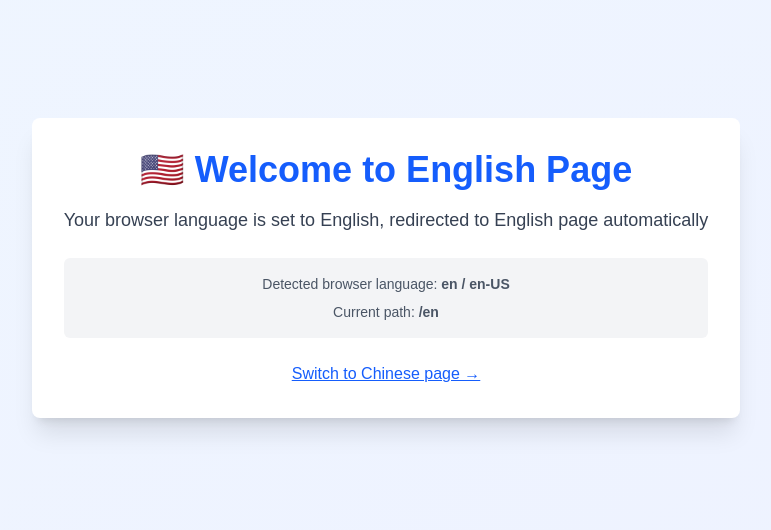
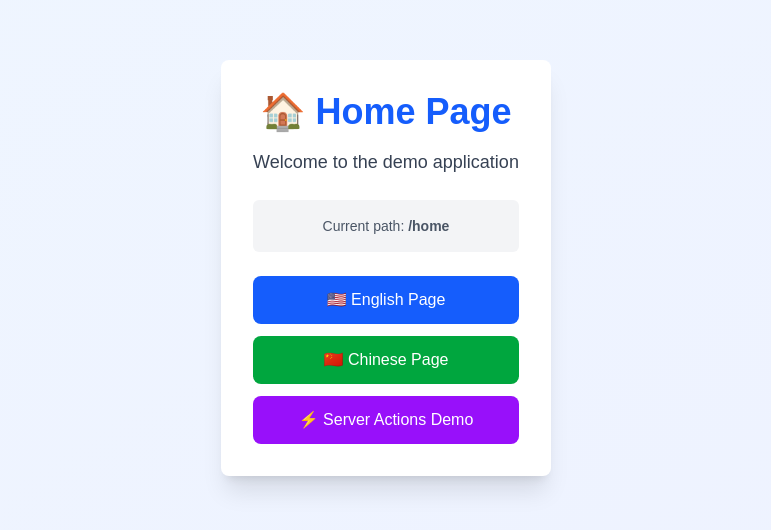
Before and after one commit to vincentism/my-app-latest-middleware, a Next.js app: page /home in a window 1280 px wide. Shown: the part 132-662 px from the top of the page, without its empty margins (254-1025 px from the left). Built offline with nearby package versions, Linux system fonts and the light colour scheme.

Commit message:
feat: test redirect render issue

```diff
--- a/src/app/home/page.tsx
+++ b/src/app/home/page.tsx
@@ -1,28 +1,46 @@
-export default function EnglishPage() {
+export default function HomePage() {
   return (
     <div className="min-h-screen flex items-center justify-center bg-gradient-to-br from-blue-50 to-indigo-50">
-      <div className="text-center p-8 bg-white rounded-lg shadow-xl">
+      <div className="text-center p-8 bg-white rounded-lg shadow-xl max-w-2xl">
         <h1 className="text-4xl font-bold text-blue-600 mb-4">
-          🇺🇸 Welcome to English Page
+          🏠 Home Page
         </h1>
         <p className="text-lg text-gray-700 mb-6">
-          Your browser language is set to English, redirected to English page automatically
+          Welcome to the demo application
         </p>
-        <div className="bg-gray-100 p-4 rounded-md">
+        <div className="bg-gray-100 p-4 rounded-md mb-6">
           <p className="text-sm text-gray-600">
-            Detected browser language: <strong>en / en-US</strong>
-          </p>
-          <p className="text-sm text-gray-600 mt-2">
-            Current path: <strong>/en</strong>
+            Current path: <strong>/home</strong>
           </p>
         </div>
-        <div className="mt-6">
-          <a
-            href="/zh"
-            className="text-blue-600 hover:text-blue-800 underline"
-          >
-            Switch to Chinese page →
-          </a>
+
+        <div className="space-y-3">
+          <div>
+            <a
+              href="/en"
+              className="inline-block w-full px-6 py-3 bg-blue-600 text-white rounded-lg hover:bg-blue-700 transition"
+            >
+              🇺🇸 English Page
+            </a>
+          </div>
+
+          <div>
+            <a
+              href="/zh"
+              className="inline-block w-full px-6 py-3 bg-green-600 text-white rounded-lg hover:bg-green-700 transition"
+            >
+              🇨🇳 Chinese Page
+            </a>
+          </div>
+
+          <div>
+            <a
+              href="/server-action-demo"
+              className="inline-block w-full px-6 py-3 bg-purple-600 text-white rounded-lg hover:bg-purple-700 transition"
+            >
+              ⚡ Server Actions Demo
+            </a>
+          </div>
         </div>
       </div>
     </div>
--- a/src/app/page.tsx
+++ b/src/app/page.tsx
@@ -141,24 +141,24 @@
 
 
 
-// 'use client';
+'use client';
 
-// import { useRouter } from 'next/navigation';
-// import { useEffect } from 'react';
+import { useRouter } from 'next/navigation';
+import { useEffect } from 'react';
+
+export default function HomePage() {
+  const router = useRouter();
+
+  useEffect(() => {
+    router.push('/home');
+  }, [router]);
+
+  return null;
+}
+
+
+// import { redirect } from 'next/navigation';
 
 // export default function HomePage() {
-//   const router = useRouter();
-
-//   useEffect(() => {
-//     router.push('/home');
-//   }, [router]);
-
-//   return null;
+//   redirect('/home');
 // }
-
-
-import { redirect } from 'next/navigation';
-
-export default function HomePage() {
-  redirect('/home');
-}
```
Also changed, not shown: tsconfig.json (+1 -46 lines), .edgeone/meta.json, 1 other file (tests, documents, lock files or other folders).
